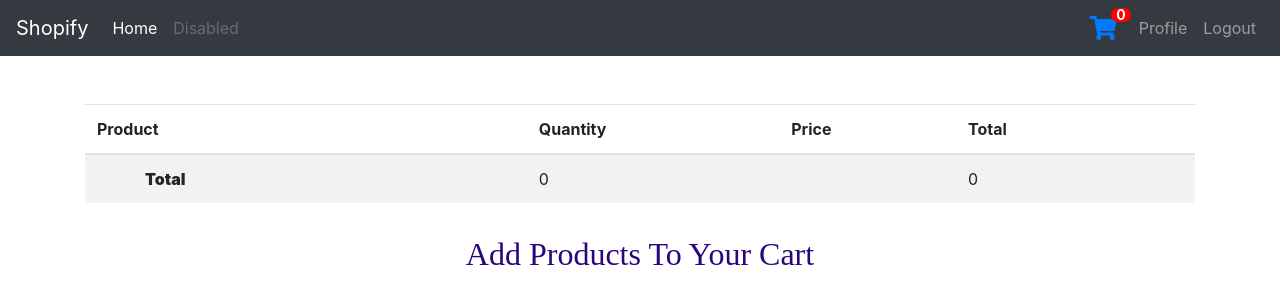
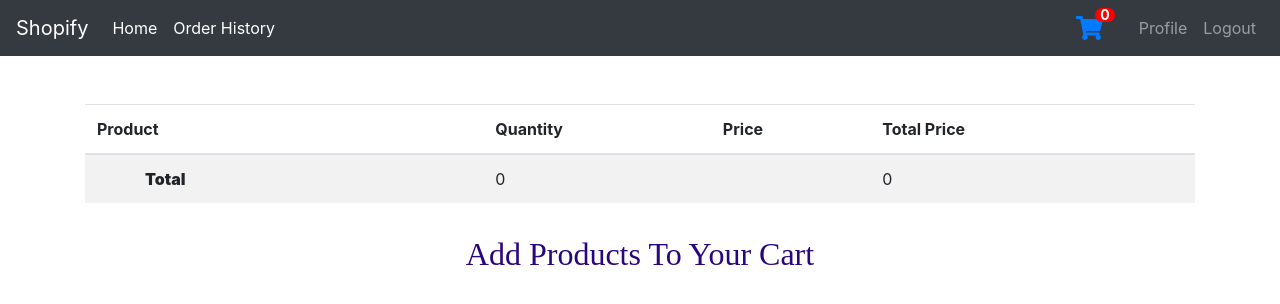
Before and after one commit to HarshitJain28/E-Commerce, a Django app: page /shop/cart in a window 1280 px wide. Shown: the top 304 px of the page. Run offline with Django 3.2, Linux system fonts and the light colour scheme; a user stored in the database is signed in; data comes from the database, SQL or seed files in the repository; both versions use the stored data as it was after the commit; some web fonts are replaced.

Commit message:
Implemented Past Orders

```diff
--- a/Ecommerce/shop/models.py
+++ b/Ecommerce/shop/models.py
@@ -52,6 +52,9 @@ class Order(models.Model):
     products = models.ManyToManyField(Cart)
     order_date = models.DateField(blank=True, null=True)
     order_status = models.BooleanField(default=False)
+    order_address = models.CharField(max_length=500, default='')
+    order_price = models.PositiveIntegerField(default=0)
+    order_items = models.PositiveIntegerField(default=0)
 
     def __str__(self):
         return f"{self.user.username} | OrderId: {self.id}"
--- a/Ecommerce/shop/templates/shop/cart.html
+++ b/Ecommerce/shop/templates/shop/cart.html
@@ -9,7 +9,7 @@
       <th scope="col">Product</th>
       <th scope="col">Quantity</th>
       <th scope="col">Price</th>
-      <th scope="col">Total</th>
+      <th scope="col">Total Price</th>
       <th scope="col"></th>
     </tr>
   </thead>
--- a/Ecommerce/shop/templates/shop/checkout.html
+++ b/Ecommerce/shop/templates/shop/checkout.html
@@ -16,7 +16,7 @@ input::placeholder {
     <tr>
       <th scope="col">Product</th>
       <th scope="col">Quantity</th>
-      <th scope="col">Total</th>
+      <th scope="col">Price</th>
     </tr>
   </thead>
   <tbody>
--- a/Ecommerce/shop/views.py
+++ b/Ecommerce/shop/views.py
@@ -38,8 +38,14 @@ def checkout(request):
     user = User.objects.filter(username = request.user.username)[0]
     cart = Cart.objects.filter(user = request.user, cart_status=False)
     total_price = 0
+    total_items = 0
     for item in cart:
         total_price += int(item.total_price())
+        total_items += item.quantity
+    order = Order.objects.filter(user=request.user, order_status=False)[0]
+    order.order_price = total_price
+    order.order_items = total_items
+    order.save()
     context = {'cart':cart, 'total_price': total_price, 'user':user}
     return render(request, 'shop/checkout.html', context)
 
@@ -101,5 +107,6 @@ def order_confirm(request):
     order = Order.objects.filter(user=request.user, order_status=False)[0]
     order.order_status = True
     order.order_date = timezone.now()
+    order.order_address = request.user.profile.address
     order.save()
     return render(request, 'shop/orderConfirm.html')
--- a/Ecommerce/user/templates/user/base.html
+++ b/Ecommerce/user/templates/user/base.html
@@ -31,7 +31,7 @@
     color: #fff;
     padding: 0 5px;
     vertical-align: top;
-    margin-left: -10px;
+    margin-left: -20px;
 }
     {% block style %}{% endblock style %}
     </style>
@@ -39,7 +39,7 @@
   <body>
 
     <nav class="navbar navbar-expand-lg navbar-dark bg-dark">
-  <a class="navbar-brand" href="#">Shopify</a>
+  <a class="navbar-brand" href="{% url 'home' %}">Shopify</a>
   <button class="navbar-toggler" type="button" data-toggle="collapse" data-target="#navbarSupportedContent" aria-controls="navbarSupportedContent" aria-expanded="false" aria-label="Toggle navigation">
     <span class="navbar-toggler-icon"></span>
   </button>
@@ -47,18 +47,20 @@
   <div class="collapse navbar-collapse" id="navbarSupportedContent">
     <ul class="navbar-nav mr-auto">
       <li class="nav-item active">
-        <a class="nav-link" href="{% url 'home' %}">Home <span class="sr-only">(current)</span></a>
+        <a class="nav-link" href="{% url 'home' %}">Home</span></a>
       </li>
-      <li class="nav-item">
-        <a class="nav-link disabled" href="#" tabindex="-1" aria-disabled="true">Disabled</a>
+      {% if user.is_authenticated%}
+       <li class="nav-item active">
+        <a class="nav-link" href="{% url 'past-orders' %}">Order History</a>
       </li>
+      {% endif %}
     </ul>
 
     <div class="navbar-nav">
                 {% if user.is_authenticated%}
                 <li class="nav-item">
-                <a href="{% url 'cart' %}" class="fa mt-2" style="font-size:24px">&#xf07a;</a>
-                  <span class='badge badge-warning' id='lblCartCount'>{{ total_items }}</span>
+                <a href="{% url 'cart' %}" class="fa mt-2 mr-2" style="font-size:24px">&#xf07a;</a>
+                  <span class='badge badge-warning mr-3' id='lblCartCount'>{{ total_items }}</span>
                 </li>
                   <a class="nav-item nav-link" href="{% url 'user-profile' %}">Profile</a>
                   <a class="nav-item nav-link" href="{% url 'user-logout' %}">Logout</a>
--- a/Ecommerce/user/urls.py
+++ b/Ecommerce/user/urls.py
@@ -6,6 +6,7 @@ from django.conf.urls.static import static
 urlpatterns = [
     path('profile', views.profile, name='user-profile'),
     path('register/', views.register, name='user-register'),
+    path('past-orders/', views.past_orders, name='past-orders'),
     path('login/',auth_views.LoginView.as_view(template_name='user/login.html'), name='user-login'),
     path('logout/',auth_views.LogoutView.as_view(template_name='user/logout.html'),name="user-logout"),
     path('password-reset/',auth_views.PasswordResetView.as_view(template_name='user/password_reset.html'), name='password_reset'),
--- a/Ecommerce/user/views.py
+++ b/Ecommerce/user/views.py
@@ -4,6 +4,7 @@ from django.contrib.auth.decorators import login_required
 from django.contrib.auth.forms import AuthenticationForm
 from django.contrib.auth import authenticate, login
 from django.contrib import messages
+from shop.models import Product, Cart, Order
 
 # Create your views here.
 
@@ -55,3 +56,8 @@ def register(request):
     else:
         form = UserRegisterationForm()
     return render(request, 'user/register.html', {'form': form})
+
+
+def past_orders(request):
+    orders = Order.objects.filter(user = request.user, order_status=True)
+    return render(request, 'user/pastOrders.html', {'orders': orders})
```
Also changed, not shown: Ecommerce/user/templates/user/pastOrders.html (added, +59 -0 lines), Ecommerce/db.sqlite3, Ecommerce/shop/migrations/0002_auto_20210408_0141.py (added), Ecommerce/shop/migrations/0003_auto_20210408_0202.py (added).
